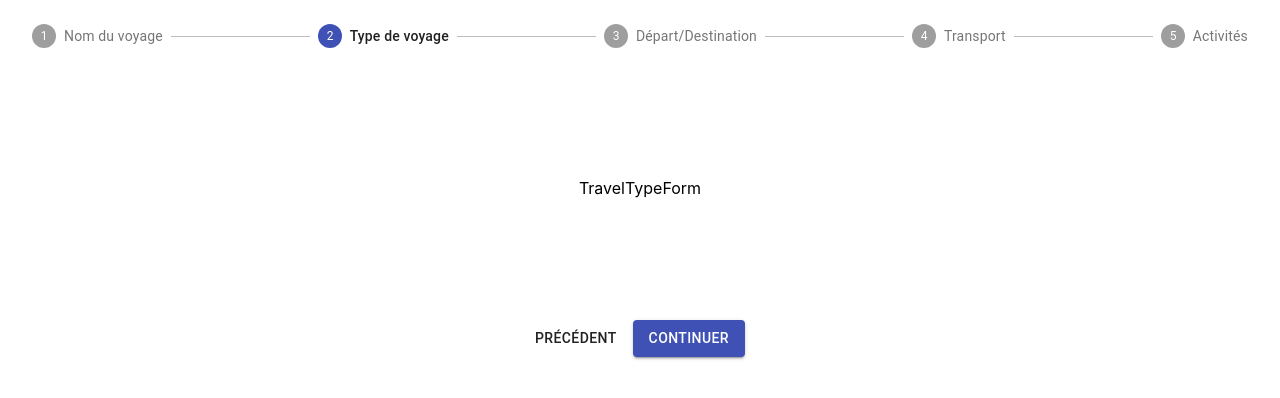
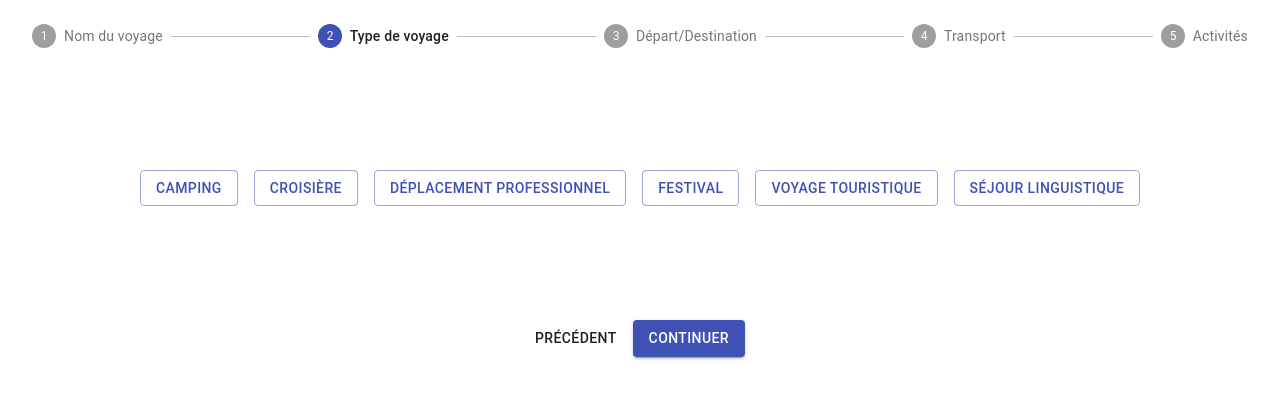
Before and after one commit to Jordan51/step-n-go, a React (Create React App) app: page / in a window 1280 px wide. Both pictures are taken after a click on the button "CONTINUER". Shown: the top 398 px of the page. Built offline with nearby package versions, Linux system fonts and the light colour scheme.

Commit message:
FEATURE (WIP): AddTravel - TravelTypeForm

```diff
--- a/src/App.tsx
+++ b/src/App.tsx
@@ -1,6 +1,6 @@
 import React from "react";
 
-import AddTravel from "./components/AddTravel";
+import AddTravel from "./pages/AddTravel";
 
 const App: React.FC = () => {
   return (
--- a/src/components/TravelTypeForm.tsx
+++ /dev/null
@@ -1,7 +0,0 @@
-import React from "react";
-
-const TravelTypeForm: React.FC = () => {
-  return <>TravelTypeForm</>;
-};
-
-export default TravelTypeForm;
--- a/src/components/TravelNameForm.tsx
+++ b/src/pages/AddTravel/TravelNameForm.tsx
@@ -37,7 +37,7 @@ const useStyles = makeStyles((theme: Theme) =>
     textField: {
       marginLeft: theme.spacing(1),
       marginRight: theme.spacing(1),
-      maxWidth: 200
+      width: "350px"
     }
   })
 );
--- /dev/null
+++ b/src/pages/AddTravel/TravelTypeForm.tsx
@@ -0,0 +1,78 @@
+import React from "react";
+
+import { makeStyles, createStyles, Theme } from "@material-ui/core/styles";
+import Button from "@material-ui/core/Button";
+import Typography from "@material-ui/core/Typography";
+import Box from "@material-ui/core/Box";
+
+type TravelTypes =
+  | "Camping"
+  | "Croisière"
+  | "Déplacement professionnel"
+  | "Festival"
+  | "Voyage touristique"
+  | "Séjour linguistique";
+
+const TravelTypesValues: TravelTypes[] = [
+  "Camping",
+  "Croisière",
+  "Déplacement professionnel",
+  "Festival",
+  "Voyage touristique",
+  "Séjour linguistique"
+];
+
+interface State {
+  travelType: TravelTypes | "";
+}
+
+type Action = { type: "travelType"; value: TravelTypes };
+
+const initialState: State = {
+  travelType: ""
+};
+
+function reducer(state: State, action: Action): State {
+  switch (action.type) {
+    case "travelType":
+      return { ...state, travelType: action.value };
+    default:
+      return state;
+  }
+}
+
+const TravelTypeForm: React.FC = () => {
+  const classes = useStyles();
+  const [state, dispatch] = React.useReducer(reducer, initialState);
+
+  return (
+    <Box className={classes.root}>
+      {TravelTypesValues.map((type, idx) => (
+        <Button
+          variant={state.travelType === type ? "contained" : "outlined"}
+          key={idx}
+          onClick={() => dispatch({ type: "travelType", value: type })}
+          color="primary"
+          className={classes.button}
+        >
+          {type}
+        </Button>
+      ))}
+    </Box>
+  );
+};
+
+const useStyles = makeStyles((theme: Theme) =>
+  createStyles({
+    root: {
+      display: "flex",
+      flexWrap: "wrap",
+      justifyContent: "center"
+    },
+    button: {
+      margin: theme.spacing(1)
+    }
+  })
+);
+
+export default TravelTypeForm;
```
Also changed, not shown: src/pages/AddTravel/TravelActivitiesForm.tsx (renamed from src/components/TravelActivitiesForm.tsx), src/pages/AddTravel/TravelDepartureAndDestinationForm.tsx (renamed from src/components/TravelDepartureAndDestinationForm.tsx), src/pages/AddTravel/TravelDepartureForm.tsx (renamed from src/components/TravelDepartureForm.tsx), src/pages/AddTravel/TravelDestinationForm.tsx (renamed from src/components/TravelDestinationForm.tsx), src/pages/AddTravel/TravelTransportForm.tsx (renamed from src/components/TravelTransportForm.tsx), src/pages/AddTravel/index.tsx (renamed from src/components/AddTravel.tsx).
